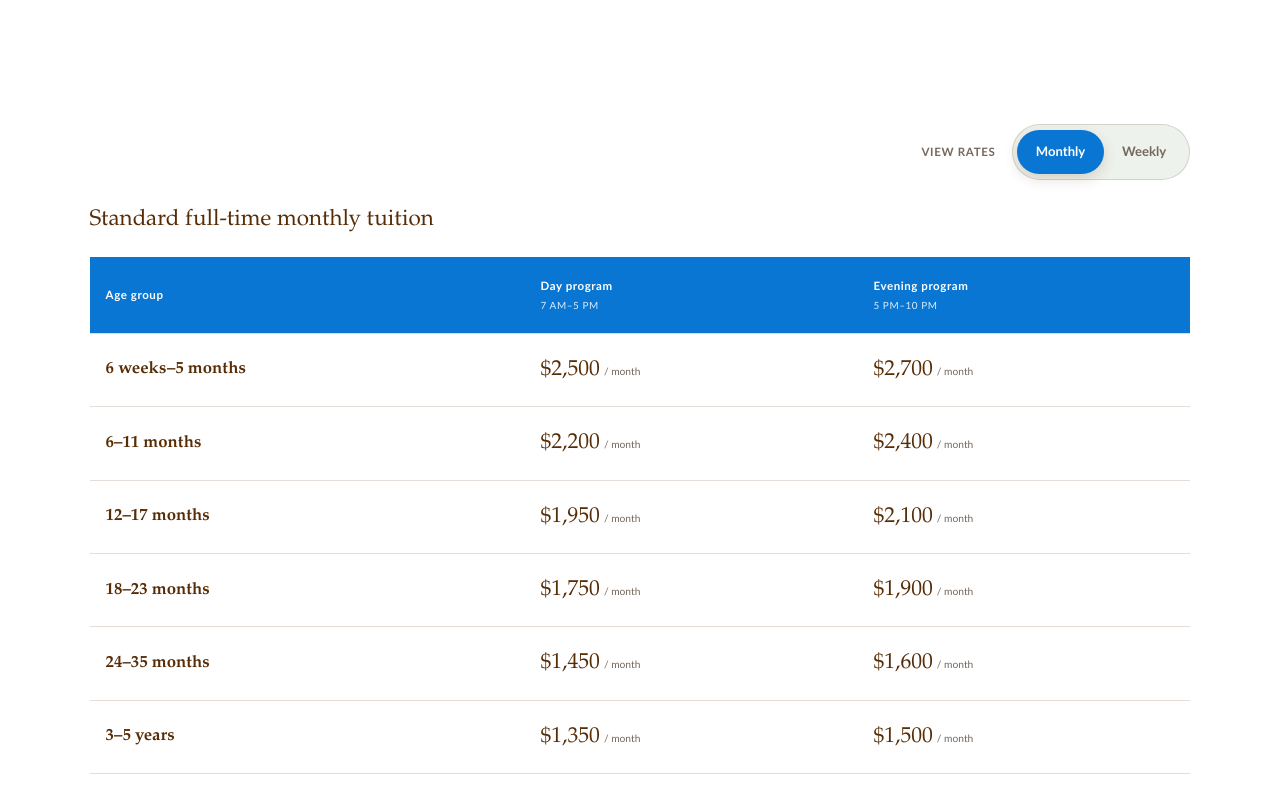
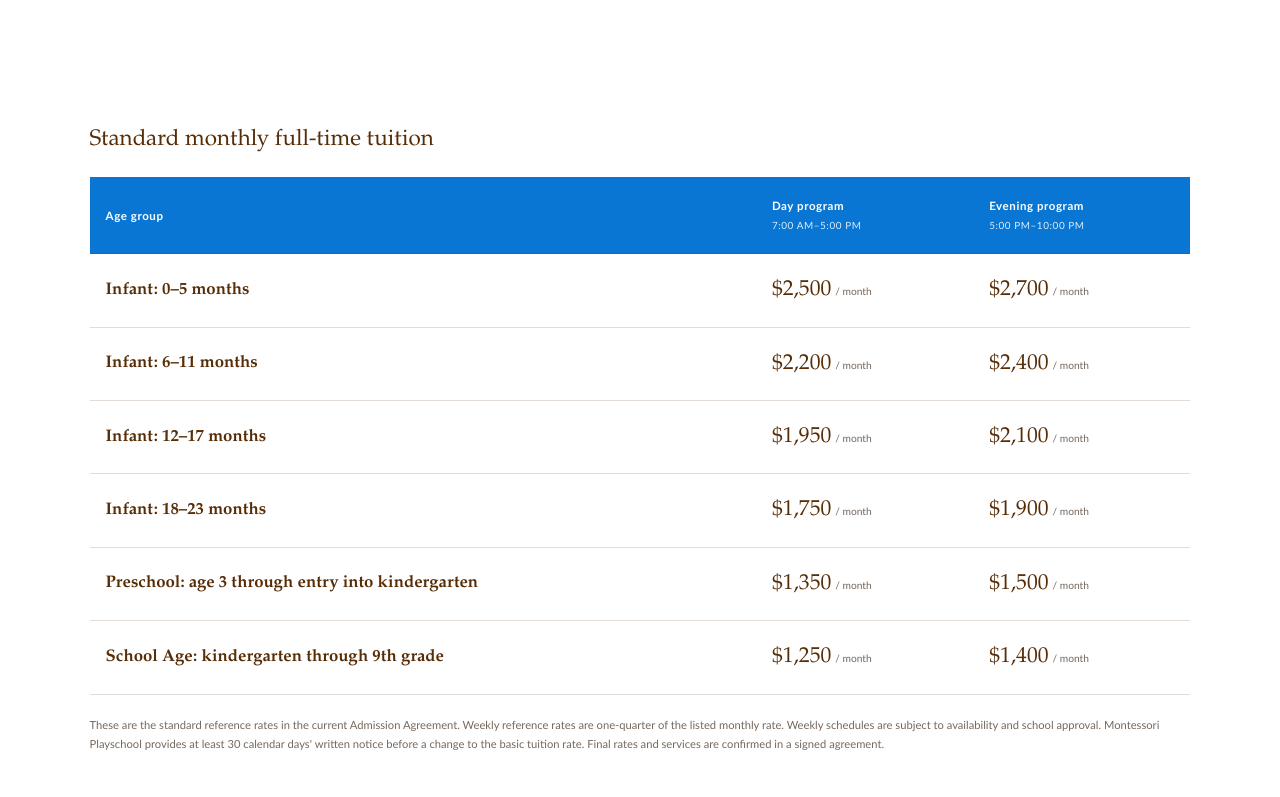
Before and after one commit to PaulBoyko1/Montessori-Playschool, a Next.js app: page /tuition in a window 1280 px wide. Shown: the part 1022-1819 px from the top of the page. Built offline with nearby package versions, Linux system fonts and the light colour scheme.

Commit message:
Update tuition table to September 2026 monthly rates

```diff
--- a/app/tuition/RateTable.tsx
+++ b/app/tuition/RateTable.tsx
@@ -1,68 +1,44 @@
-"use client";
-
-import { useState } from "react";
-
-type BillingPeriod = "monthly" | "weekly";
-
 const rates = [
-  { age: "6 weeks–5 months", day: 2500, evening: 2700 },
-  { age: "6–11 months", day: 2200, evening: 2400 },
-  { age: "12–17 months", day: 1950, evening: 2100 },
-  { age: "18–23 months", day: 1750, evening: 1900 },
-  { age: "24–35 months", day: 1450, evening: 1600 },
-  { age: "3–5 years", day: 1350, evening: 1500 },
-  { age: "6–13 years", day: 1250, evening: 1400 },
+  { age: "Infant: 0–5 months", day: 2500, evening: 2700 },
+  { age: "Infant: 6–11 months", day: 2200, evening: 2400 },
+  { age: "Infant: 12–17 months", day: 1950, evening: 2100 },
+  { age: "Infant: 18–23 months", day: 1750, evening: 1900 },
+  {
+    age: "Preschool: age 3 through entry into kindergarten",
+    day: 1350,
+    evening: 1500,
+  },
+  {
+    age: "School Age: kindergarten through 9th grade",
+    day: 1250,
+    evening: 1400,
+  },
 ];
 
 function formatRate(value: number) {
   return value.toLocaleString("en-US", {
     style: "currency",
     currency: "USD",
-    minimumFractionDigits: Number.isInteger(value) ? 0 : 2,
-    maximumFractionDigits: 2,
+    minimumFractionDigits: 0,
+    maximumFractionDigits: 0,
   });
 }
 
 export default function RateTable() {
-  const [period, setPeriod] = useState<BillingPeriod>("monthly");
-  const divisor = period === "weekly" ? 4 : 1;
-
   return (
-    <>
-      <div className="rate-period-switch" aria-label="Choose a tuition rate period">
-        <span>View rates</span>
-        <div role="group" aria-label="Tuition rate period">
-          <button
-            className={period === "monthly" ? "is-active" : ""}
-            type="button"
-            aria-pressed={period === "monthly"}
-            onClick={() => setPeriod("monthly")}
-          >
-            Monthly
-          </button>
-          <button
-            className={period === "weekly" ? "is-active" : ""}
-            type="button"
-            aria-pressed={period === "weekly"}
-            onClick={() => setPeriod("weekly")}
-          >
-            Weekly
-          </button>
-        </div>
-      </div>
     <div className="rate-table-wrap">
       <table className="rate-table">
-          <caption>Standard full-time {period} tuition</caption>
+        <caption>Standard monthly full-time tuition</caption>
         <thead>
           <tr>
             <th scope="col">Age group</th>
             <th scope="col">
               Day program
-                <span>7 AM–5 PM</span>
+              <span>7:00 AM–5:00 PM</span>
             </th>
             <th scope="col">
               Evening program
-                <span>5 PM–10 PM</span>
+              <span>5:00 PM–10:00 PM</span>
             </th>
           </tr>
         </thead>
@@ -71,18 +47,17 @@ export default function RateTable() {
             <tr key={rate.age}>
               <th scope="row">{rate.age}</th>
               <td>
-                  {formatRate(rate.day / divisor)}
-                  <span>/ {period === "weekly" ? "week" : "month"}</span>
+                {formatRate(rate.day)}
+                <span>/ month</span>
               </td>
               <td>
-                  {formatRate(rate.evening / divisor)}
-                  <span>/ {period === "weekly" ? "week" : "month"}</span>
+                {formatRate(rate.evening)}
+                <span>/ month</span>
               </td>
             </tr>
           ))}
         </tbody>
       </table>
     </div>
-    </>
   );
 }
```
Lines whose indentation alone changed are shown as unchanged.
